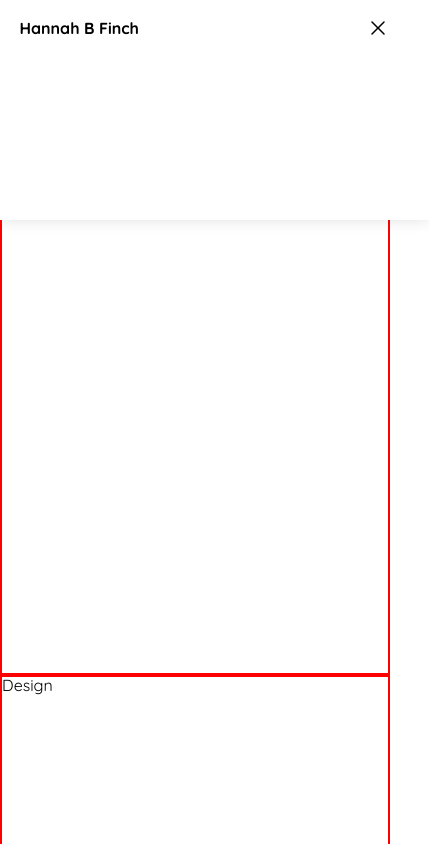
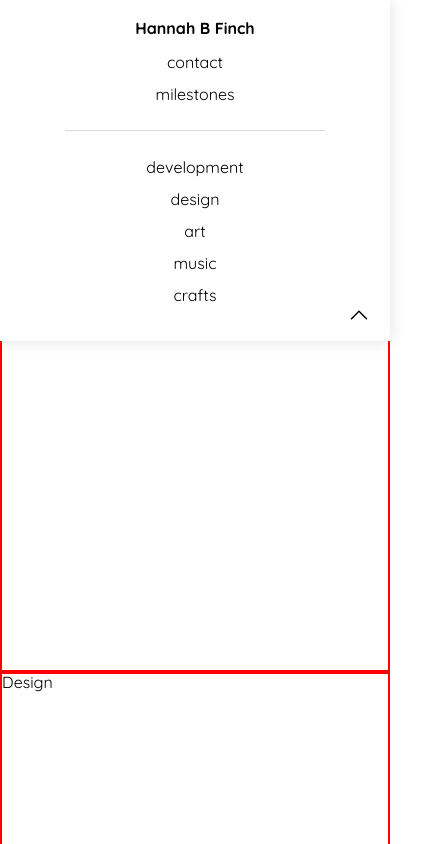
Before and after one commit to hannah-finch/things-I-make, a React (Vite) app in the folder client/: page / in a window 390 px wide. Both pictures are taken after a click on the icon 358 px from the left and 27 px from the top of the page. Shown: the top 844 px of the page, 429 px wide, since content can reach past the window. Built offline with nearby package versions, Linux system fonts and the light colour scheme.

Commit message:
restructure and style mobile menu

```diff
--- a/client/src/components/Navbar.jsx
+++ b/client/src/components/Navbar.jsx
@@ -2,31 +2,21 @@ import { Link } from "react-router-dom";
 import { useState, useEffect, useRef } from "react";
 
 import DropMenu from "./DropMenu";
-import { Bars3Icon } from "@heroicons/react/24/solid";
-import { XMarkIcon } from "@heroicons/react/24/solid";
-
+import { ChevronDownIcon } from "@heroicons/react/24/solid";
 
 function Navbar() {
-  const [showSideMenu, setShowSideMenu] = useState(false);
-  const [width, setWidth] = useState(window.innerWidth);
-  const sideMenu = useRef(null);
+  const [expandMenu, setExpandMenu] = useState(false);
+  const expandedMenu = useRef(null);
 
-  // get the view width to show/hide navbar
-  useEffect(() => {
-    const handleResize = () => {
-      setWidth(window.innerWidth);
-    };
-    window.addEventListener("resize", handleResize);
-    return () => {
-      window.removeEventListener("resize", handleResize);
-    };
-  }, []);
 
   // click off menu to close it
   useEffect(() => {
     const handleClickOutside = (event) => {
-      if (sideMenu.current && !sideMenu.current.contains(event.target)) {
-        setShowSideMenu(false);
+      if (
+        expandedMenu.current &&
+        !expandedMenu.current.contains(event.target)
+      ) {
+        setExpandMenu(false);
       }
     };
 
@@ -37,39 +27,82 @@ function Navbar() {
   }, []);
 
   const Logo = () => {
-    return <h4>Hannah B Finch</h4>;
+    return (
+      <Link to="/">
+        <h4 style={{ padding: "10px" }}>Hannah B Finch</h4>
+      </Link>
+    );
   };
 
   const toggleMenu = () => {
-    setShowSideMenu(!showSideMenu);
+    setExpandMenu(!expandMenu);
   };
 
+  // title of link followed by its target ref
   const navLinks = [
     ["contact", "/contact"],
     ["milestones", "/milestones"],
   ];
 
+  const categoryLinks = [
+    ["development", "/development"],
+    ["design", "/design"],
+    ["art", "/art"],
+    ["music", "/music"],
+    ["crafts", "/crafts"],
+  ];
+
   return (
     <>
       <nav>
-        {showSideMenu && (
-          <div className="side-menu flex-col show-sm" ref={sideMenu}>
-            <div className="menu-header">
-            <Logo />
+        <Logo />
 
-            <XMarkIcon  onClick={toggleMenu}
-            style={{ width: "24px"}}/>
-            </div>
+        {/* Nav stuff that shows on small screens, when expanded */}
+        {expandMenu && (
+          <div ref={expandedMenu} className="hidden show-sm">
+
+            {navLinks.map((link, key) => {
+              return (
+                <Link className="link-1" key={key} to={link[1]}>
+                  {link[0]}
+                </Link>
+              );
+            })}
+            {/* <Link to="/"className="link-1">things I make</Link> */}
+
+            <div className="line-horizontal" style={{width: "260px"}}></div>
+
+            {categoryLinks.map((option, key) => {
+              return (
+                <Link className="link-1" to={option[1]} key={key}>
+                  {option[0]}
+                </Link>
+              );
+            })}
+
+            <div className="spacer"></div>
+
+
           </div>
         )}
-        <Logo />
-        {!showSideMenu && (
-          <Bars3Icon
-            onClick={toggleMenu}
-            className="hidden show-sm"
-            style={{ width: "24px" }}
-          />
-        )}
+
+        {/* icon to expand menu, only shows on small screens*/}
+        <ChevronDownIcon
+          onClick={toggleMenu}
+          className={
+            expandMenu
+              ? "rotate-180 transition hidden show-sm"
+              : "transition hidden show-sm"
+          }
+          style={{
+            width: "24px",
+            position: "absolute",
+            right: "5%",
+            bottom: "14px",
+          }}
+        />
+
+        {/* Nav stuff that shows on standard screens */}
         <div className="btn-row hidden-sm">
           {navLinks.map((link, key) => {
             return (
@@ -79,16 +112,7 @@ function Navbar() {
             );
           })}
           <div className="link-1" style={{ padding: "0" }}>
-            <DropMenu
-              text="things I make"
-              options={[
-                ["development", "/development"],
-                ["design", "/design"],
-                ["art", "/art"],
-                ["music", "/music"],
-                ["crafts", "/crafts"],
-              ]}
-            ></DropMenu>
+            <DropMenu text="things I make" options={categoryLinks}></DropMenu>
           </div>
         </div>
       </nav>
--- a/client/src/index.css
+++ b/client/src/index.css
@@ -13,6 +13,7 @@
 
 body {
   font-family: Quicksand, serif;
+  margin-top: 52px;
 }
 
 h4 {
@@ -39,6 +40,16 @@ h4 {
 .flex-row {
   display: flex;
   align-items: center;
+}
+
+.line-horizontal {
+  background-color: rgb(215, 215, 215);
+  height: 1px;
+  margin: 20px 0;
+}
+
+.spacer {
+  height: 20px;
 }
 
 /* Buttons and links styles ---------------------------------------------- */
@@ -79,13 +90,21 @@ h4 {
 
 nav {
   padding: 10px 5%;
-  min-height: 35px;
+  min-height: 32px;
   box-shadow: var(--shadow-1);
   display: flex;
   justify-content: space-between;
   align-items: center;
+  /* position affects menu icon (which is absolute)  */
+  position: fixed;
+  left:0;
+  right:0;
+  top:0;
+z-index: 1000;
+background-color: white;
 }
 
+/* NOT USING CURRENTLY */
 .menu-header {
   display: flex;
   justify-content: space-between;
@@ -113,6 +132,7 @@ nav {
 
 /* Side menu styles ------------------------------------ */
 
+/* NOT USING CURRENTLY */
 .side-menu {
   background-color: white;
   position: absolute;
@@ -153,4 +173,12 @@ nav {
     display: none;
   }
 
+  nav {
+    flex-direction: column;
+  }
+
+  /* .drop-menu {
+    position: static;
+    border-radius: 0;
+} */
 }
```
